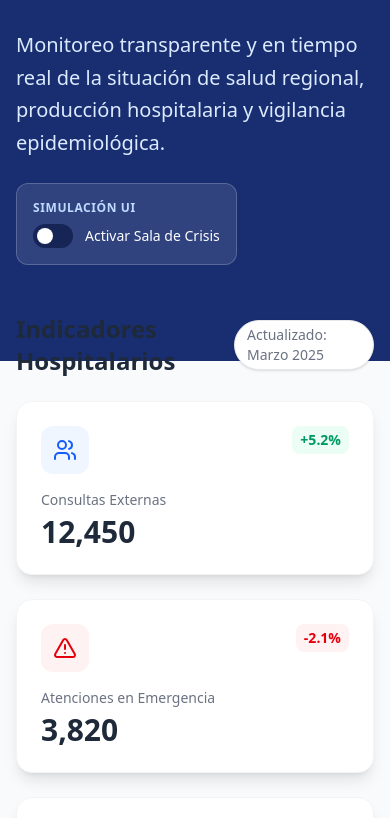
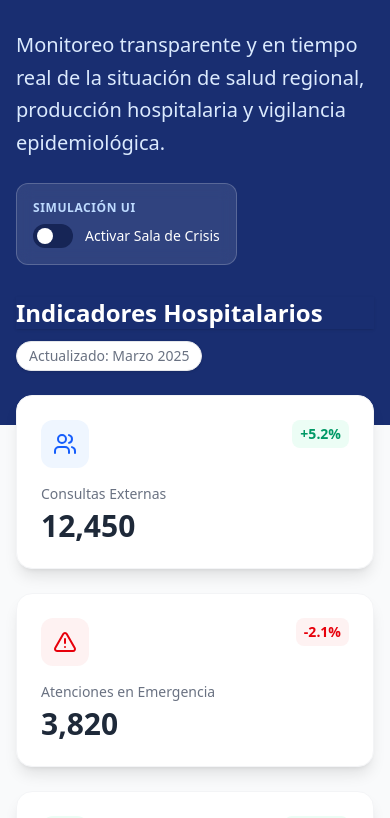
Before and after one commit to jhonyvp2000/hospital, a Next.js app: page /epidemiologia in a window 390 px wide. Shown: the part 394-1212 px from the top of the page. Built offline with nearby package versions, Linux system fonts and the light colour scheme.

Commit message:
Fix mobile overlapping issue for Indicadores Hospitalarios title

```diff
--- a/src/app/epidemiologia/page.tsx
+++ b/src/app/epidemiologia/page.tsx
@@ -49,7 +49,7 @@ export default function EpidemiologiaPage() {
             )}
 
             {/* Hero Section */}
-            <section className="bg-blue-900 text-white pt-12 pb-24 px-4 relative overflow-hidden">
+            <section className="bg-blue-900 text-white pt-12 pb-40 lg:pb-24 px-4 relative overflow-hidden">
                 <div className="absolute inset-0 bg-blue-950/50 z-10" />
                 <div className="absolute right-0 top-0 opacity-10 pointer-events-none z-0 transform translate-x-32 -translate-y-16">
                     <BarChart3 size={400} />
@@ -93,13 +93,13 @@ export default function EpidemiologiaPage() {
             </section>
 
             {/* Main Content */}
-            <main className="container mx-auto max-w-6xl px-4 -mt-12 relative z-30">
+            <main className="container mx-auto max-w-6xl px-4 -mt-32 lg:-mt-12 relative z-30">
 
                 {/* 1. Hospital Indicators KPIs */}
                 <div className="mb-16">
-                    <div className="flex items-center justify-between mb-6">
-                        <h2 className="text-2xl font-bold text-gray-800">Indicadores Hospitalarios</h2>
-                        <span className="text-sm text-gray-500 bg-white px-3 py-1 rounded-full border border-gray-200 shadow-sm">Actualizado: Marzo 2025</span>
+                    <div className="flex flex-col sm:flex-row sm:items-center justify-between mb-6 gap-3">
+                        <h2 className="text-2xl font-bold text-white shadow-sm">Indicadores Hospitalarios</h2>
+                        <span className="text-sm text-gray-500 bg-white px-3 py-1 rounded-full border border-gray-200 shadow-sm self-start sm:self-auto">Actualizado: Marzo 2025</span>
                     </div>
 
                     <div className="grid grid-cols-1 md:grid-cols-2 lg:grid-cols-4 gap-6">
```
